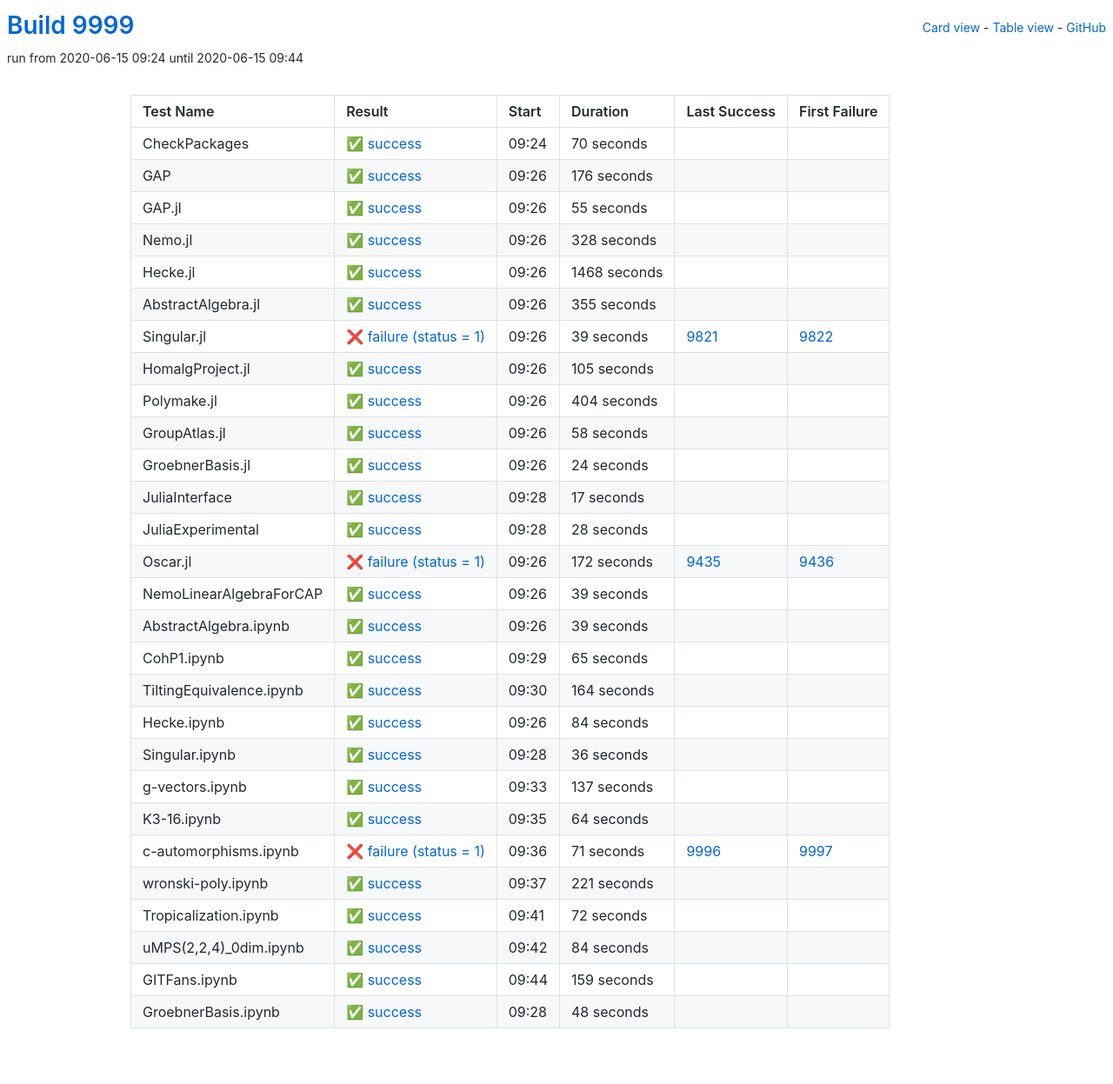
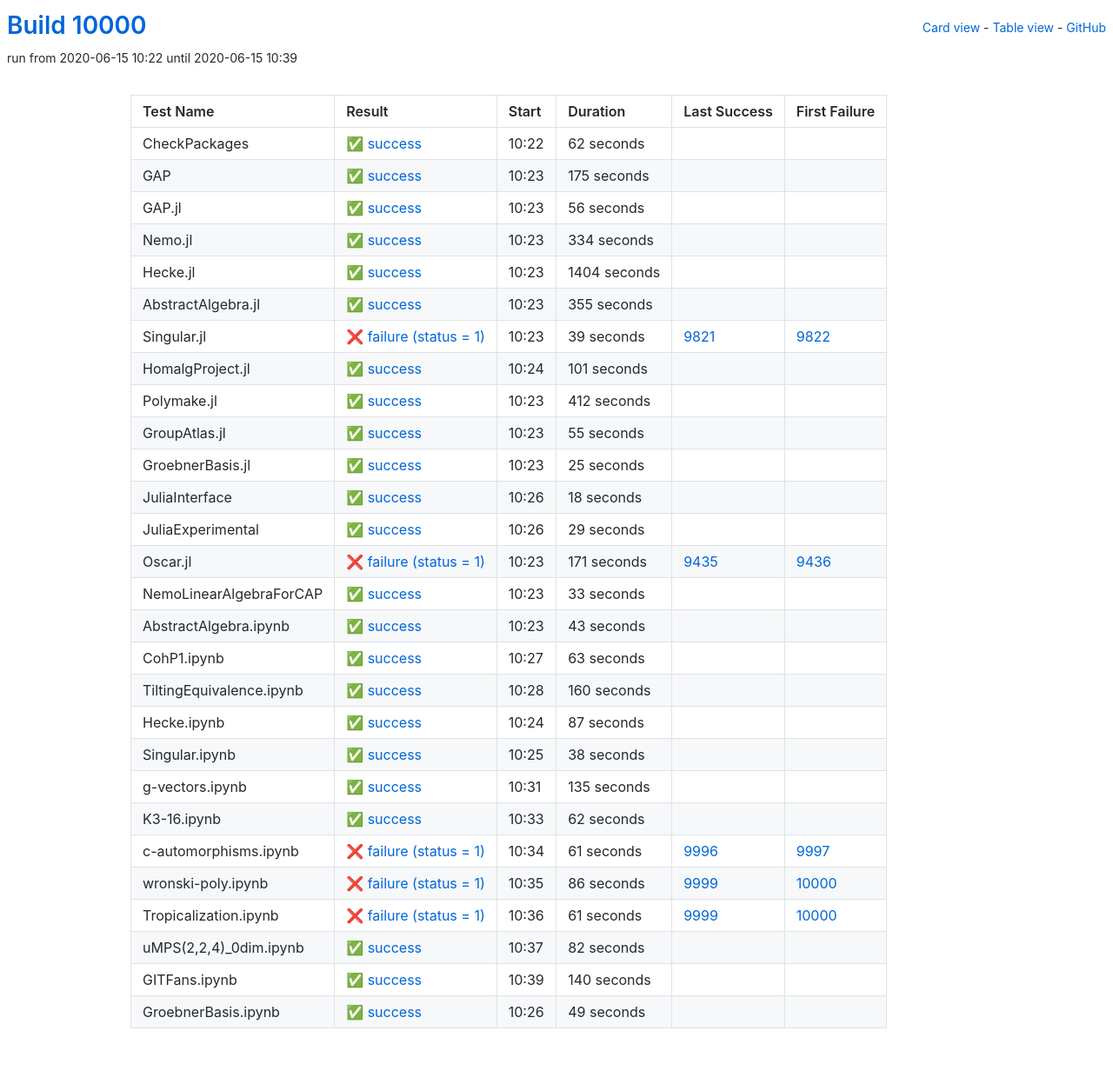
Before and after one commit to oscar-system/oscar-ci-status, a Jekyll site: the page built from table.html, in a window 1280 px wide. Shown: the whole page at 87% size. Built offline with Jekyll 4.4.1, drawn with Linux system fonts in a browser that asks for light colours.

Commit message:
Build #10000

```diff
--- a/_data/ci.yml
+++ b/_data/ci.yml
@@ -1,6 +1,6 @@
 ---
-build: 9999
-build_url: https://oscarci.mathematik.uni-kl.de/job/oscar/9999/
+build: 10000
+build_url: https://oscarci.mathematik.uni-kl.de/job/oscar/10000/
 job: oscar
 organization: oscar-system
 repo: oscar-ci-status
@@ -8,68 +8,68 @@
 tests:
 - name: CheckPackages
   id: checkpackages
-  log: https://oscarci.mathematik.uni-kl.de/job/oscar/9999/artifact/logs/build-9999/CheckPackages.log
-  start: 2020-06-15 09:24
+  log: https://oscarci.mathematik.uni-kl.de/job/oscar/10000/artifact/logs/build-10000/CheckPackages.log
+  start: 2020-06-15 10:22
   success: true
   exitcode: 0
   status: success
-  duration: 70
+  duration: 62
   last_success: false
   last_success_url:
   first_failure: false
   first_failure_url:
 - name: GAP
   id: gap
-  log: https://oscarci.mathematik.uni-kl.de/job/oscar/9999/artifact/logs/build-9999/GAP.log
-  start: 2020-06-15 09:26
+  log: https://oscarci.mathematik.uni-kl.de/job/oscar/10000/artifact/logs/build-10000/GAP.log
+  start: 2020-06-15 10:23
   success: true
   exitcode: 0
   status: success
-  duration: 176
+  duration: 175
   last_success: false
   last_success_url:
   first_failure: false
   first_failure_url:
 - name: GAP.jl
   id: gap-jl
-  log: https://oscarci.mathematik.uni-kl.de/job/oscar/9999/artifact/logs/build-9999/GAP.jl.log
-  start: 2020-06-15 09:26
+  log: https://oscarci.mathematik.uni-kl.de/job/oscar/10000/artifact/logs/build-10000/GAP.jl.log
+  start: 2020-06-15 10:23
   success: true
   exitcode: 0
   status: success
-  duration: 55
+  duration: 56
   last_success: false
   last_success_url:
   first_failure: false
   first_failure_url:
 - name: Nemo.jl
   id: nemo-jl
-  log: https://oscarci.mathematik.uni-kl.de/job/oscar/9999/artifact/logs/build-9999/Nemo.jl.log
-  start: 2020-06-15 09:26
+  log: https://oscarci.mathematik.uni-kl.de/job/oscar/10000/artifact/logs/build-10000/Nemo.jl.log
+  start: 2020-06-15 10:23
   success: true
   exitcode: 0
   status: success
-  duration: 328
+  duration: 334
   last_success: false
   last_success_url:
   first_failure: false
   first_failure_url:
 - name: Hecke.jl
   id: hecke-jl
-  log: https://oscarci.mathematik.uni-kl.de/job/oscar/9999/artifact/logs/build-9999/Hecke.jl.log
-  start: 2020-06-15 09:26
+  log: https://oscarci.mathematik.uni-kl.de/job/oscar/10000/artifact/logs/build-10000/Hecke.jl.log
+  start: 2020-06-15 10:23
   success: true
   exitcode: 0
   status: success
-  duration: 1468
+  duration: 1404
   last_success: false
   last_success_url:
   first_failure: false
   first_failure_url:
 - name: AbstractAlgebra.jl
   id: abstractalgebra-jl
-  log: https://oscarci.mathematik.uni-kl.de/job/oscar/9999/artifact/logs/build-9999/AbstractAlgebra.jl.log
-  start: 2020-06-15 09:26
+  log: https://oscarci.mathematik.uni-kl.de/job/oscar/10000/artifact/logs/build-10000/AbstractAlgebra.jl.log
+  start: 2020-06-15 10:23
   success: true
   exitcode: 0
   status: success
@@ -80,8 +80,8 @@
   first_failure_url:
 - name: Singular.jl
   id: singular-jl
-  log: https://oscarci.mathematik.uni-kl.de/job/oscar/9999/artifact/logs/build-9999/Singular.jl.log
-  start: 2020-06-15 09:26
+  log: https://oscarci.mathematik.uni-kl.de/job/oscar/10000/artifact/logs/build-10000/Singular.jl.log
+  start: 2020-06-15 10:23
   success: false
   exitcode: 1
   status: failure
@@ -92,252 +92,252 @@
   first_failure_url: https://oscarci.mathematik.uni-kl.de/job/oscar/9822/
 - name: HomalgProject.jl
   id: homalgproject-jl
-  log: https://oscarci.mathematik.uni-kl.de/job/oscar/9999/artifact/logs/build-9999/HomalgProject.jl.log
-  start: 2020-06-15 09:26
+  log: https://oscarci.mathematik.uni-kl.de/job/oscar/10000/artifact/logs/build-10000/HomalgProject.jl.log
+  start: 2020-06-15 10:24
   success: true
   exitcode: 0
   status: success
-  duration: 105
+  duration: 101
   last_success: false
   last_success_url:
   first_failure: false
   first_failure_url:
 - name: Polymake.jl
   id: polymake-jl
-  log: https://oscarci.mathematik.uni-kl.de/job/oscar/9999/artifact/logs/build-9999/Polymake.jl.log
-  start: 2020-06-15 09:26
+  log: https://oscarci.mathematik.uni-kl.de/job/oscar/10000/artifact/logs/build-10000/Polymake.jl.log
+  start: 2020-06-15 10:23
   success: true
   exitcode: 0
   status: success
-  duration: 404
+  duration: 412
   last_success: false
   last_success_url:
   first_failure: false
   first_failure_url:
 - name: GroupAtlas.jl
   id: groupatlas-jl
-  log: https://oscarci.mathematik.uni-kl.de/job/oscar/9999/artifact/logs/build-9999/GroupAtlas.jl.log
-  start: 2020-06-15 09:26
+  log: https://oscarci.mathematik.uni-kl.de/job/oscar/10000/artifact/logs/build-10000/GroupAtlas.jl.log
+  start: 2020-06-15 10:23
   success: true
   exitcode: 0
   status: success
-  duration: 58
+  duration: 55
   last_success: false
   last_success_url:
   first_failure: false
   first_failure_url:
 - name: GroebnerBasis.jl
   id: groebnerbasis-jl
-  log: https://oscarci.mathematik.uni-kl.de/job/oscar/9999/artifact/logs/build-9999/GroebnerBasis.jl.log
-  start: 2020-06-15 09:26
+  log: https://oscarci.mathematik.uni-kl.de/job/oscar/10000/artifact/logs/build-10000/GroebnerBasis.jl.log
+  start: 2020-06-15 10:23
   success: true
   exitcode: 0
   status: success
-  duration: 24
+  duration: 25
   last_success: false
   last_success_url:
   first_failure: false
   first_failure_url:
 - name: JuliaInterface
   id: juliainterface
-  log: https://oscarci.mathematik.uni-kl.de/job/oscar/9999/artifact/logs/build-9999/JuliaInterface.log
-  start: 2020-06-15 09:28
+  log: https://oscarci.mathematik.uni-kl.de/job/oscar/10000/artifact/logs/build-10000/JuliaInterface.log
+  start: 2020-06-15 10:26
   success: true
   exitcode: 0
   status: success
-  duration: 17
+  duration: 18
   last_success: false
   last_success_url:
   first_failure: false
   first_failure_url:
 - name: JuliaExperimental
   id: juliaexperimental
-  log: https://oscarci.mathematik.uni-kl.de/job/oscar/9999/artifact/logs/build-9999/JuliaExperimental.log
-  start: 2020-06-15 09:28
+  log: https://oscarci.mathematik.uni-kl.de/job/oscar/10000/artifact/logs/build-10000/JuliaExperimental.log
+  start: 2020-06-15 10:26
   success: true
   exitcode: 0
   status: success
-  duration: 28
+  duration: 29
   last_success: false
   last_success_url:
   first_failure: false
   first_failure_url:
 - name: Oscar.jl
   id: oscar-jl
-  log: https://oscarci.mathematik.uni-kl.de/job/oscar/9999/artifact/logs/build-9999/Oscar.jl.log
-  start: 2020-06-15 09:26
+  log: https://oscarci.mathematik.uni-kl.de/job/oscar/10000/artifact/logs/build-10000/Oscar.jl.log
+  start: 2020-06-15 10:23
   success: false
   exitcode: 1
   status: failure
-  duration: 172
+  duration: 171
   last_success: 9435
   last_success_url: https://oscarci.mathematik.uni-kl.de/job/oscar/9435/
   first_failure: 9436
   first_failure_url: https://oscarci.mathematik.uni-kl.de/job/oscar/9436/
 - name: NemoLinearAlgebraForCAP
   id: nemolinearalgebraforcap
-  log: https://oscarci.mathematik.uni-kl.de/job/oscar/9999/artifact/logs/build-9999/NemoLinearAlgebraForCAP.log
-  start: 2020-06-15 09:26
+  log: https://oscarci.mathematik.uni-kl.de/job/oscar/10000/artifact/logs/build-10000/NemoLinearAlgebraForCAP.log
+  start: 2020-06-15 10:23
   success: true
   exitcode: 0
   status: success
-  duration: 39
+  duration: 33
   last_success: false
   last_success_url:
   first_failure: false
   first_failure_url:
 - name: AbstractAlgebra.ipynb
   id: abstractalgebra-ipynb
-  log: https://oscarci.mathematik.uni-kl.de/job/oscar/9999/artifact/logs/build-9999/AbstractAlgebra.ipynb.log
-  start: 2020-06-15 09:26
+  log: https://oscarci.mathematik.uni-kl.de/job/oscar/10000/artifact/logs/build-10000/AbstractAlgebra.ipynb.log
+  start: 2020-06-15 10:23
   success: true
   exitcode: 0
   status: success
-  duration: 39
+  duration: 43
   last_success: false
   last_success_url:
   first_failure: false
   first_failure_url:
 - name: CohP1.ipynb
   id: cohp1-ipynb
-  log: https://oscarci.mathematik.uni-kl.de/job/oscar/9999/artifact/logs/build-9999/CohP1.ipynb.log
-  start: 2020-06-15 09:29
+  log: https://oscarci.mathematik.uni-kl.de/job/oscar/10000/artifact/logs/build-10000/CohP1.ipynb.log
+  start: 2020-06-15 10:27
   success: true
   exitcode: 0
   status: success
-  duration: 65
+  duration: 63
   last_success: false
   last_success_url:
   first_failure: false
   first_failure_url:
 - name: TiltingEquivalence.ipynb
   id: tiltingequivalence-ipynb
-  log: https://oscarci.mathematik.uni-kl.de/job/oscar/9999/artifact/logs/build-9999/TiltingEquivalence.ipynb.log
-  start: 2020-06-15 09:30
+  log: https://oscarci.mathematik.uni-kl.de/job/oscar/10000/artifact/logs/build-10000/TiltingEquivalence.ipynb.log
+  start: 2020-06-15 10:28
   success: true
   exitcode: 0
   status: success
-  duration: 164
+  duration: 160
   last_success: false
   last_success_url:
   first_failure: false
   first_failure_url:
 - name: Hecke.ipynb
   id: hecke-ipynb
-  log: https://oscarci.mathematik.uni-kl.de/job/oscar/9999/artifact/logs/build-9999/Hecke.ipynb.log
-  start: 2020-06-15 09:26
+  log: https://oscarci.mathematik.uni-kl.de/job/oscar/10000/artifact/logs/build-10000/Hecke.ipynb.log
+  start: 2020-06-15 10:24
   success: true
   exitcode: 0
   status: success
-  duration: 84
+  duration: 87
   last_success: false
   last_success_url:
   first_failure: false
   first_failure_url:
 - name: Singular.ipynb
   id: singular-ipynb
-  log: https://oscarci.mathematik.uni-kl.de/job/oscar/9999/artifact/logs/build-9999/Singular.ipynb.log
-  start: 2020-06-15 09:28
+  log: https://oscarci.mathematik.uni-kl.de/job/oscar/10000/artifact/logs/build-10000/Singular.ipynb.log
+  start: 2020-06-15 10:25
   success: true
   exitcode: 0
   status: success
-  duration: 36
+  duration: 38
   last_success: false
   last_success_url:
   first_failure: false
   first_failure_url:
 - name: g-vectors.ipynb
   id: g-vectors-ipynb
-  log: https://oscarci.mathematik.uni-kl.de/job/oscar/9999/artifact/logs/build-9999/g-vectors.ipynb.log
-  start: 2020-06-15 09:33
+  log: https://oscarci.mathematik.uni-kl.de/job/oscar/10000/artifact/logs/build-10000/g-vectors.ipynb.log
+  start: 2020-06-15 10:31
   success: true
   exitcode: 0
   status: success
-  duration: 137
+  duration: 135
   last_success: false
   last_success_url:
   first_failure: false
   first_failure_url:
 - name: K3-16.ipynb
   id: k3-16-ipynb
-  log: https://oscarci.mathematik.uni-kl.de/job/oscar/9999/artifact/logs/build-9999/K3-16.ipynb.log
-  start: 2020-06-15 09:35
+  log: https://oscarci.mathematik.uni-kl.de/job/oscar/10000/artifact/logs/build-10000/K3-16.ipynb.log
+  start: 2020-06-15 10:33
   success: true
   exitcode: 0
   status: success
-  duration: 64
+  duration: 62
   last_success: false
   last_success_url:
   first_failure: false
   first_failure_url:
 - name: c-automorphisms.ipynb
   id: c-automorphisms-ipynb
-  log: https://oscarci.mathematik.uni-kl.de/job/oscar/9999/artifact/logs/build-9999/c-automorphisms.ipynb.log
-  start: 2020-06-15 09:36
+  log: https://oscarci.mathematik.uni-kl.de/job/oscar/10000/artifact/logs/build-10000/c-automorphisms.ipynb.log
+  start: 2020-06-15 10:34
   success: false
   exitcode: 1
   status: failure
-  duration: 71
+  duration: 61
   last_success: 9996
   last_success_url: https://oscarci.mathematik.uni-kl.de/job/oscar/9996/
   first_failure: 9997
   first_failure_url: https://oscarci.mathematik.uni-kl.de/job/oscar/9997/
 - name: wronski-poly.ipynb
   id: wronski-poly-ipynb
-  log: https://oscarci.mathematik.uni-kl.de/job/oscar/9999/artifact/logs/build-9999/wronski-poly.ipynb.log
-  start: 2020-06-15 09:37
+  log: https://oscarci.mathematik.uni-kl.de/job/oscar/10000/artifact/logs/build-10000/wronski-poly.ipynb.log
+  start: 2020-06-15 10:35
+  success: false
+  exitcode: 1
+  status: failure
+  duration: 86
+  last_success: 9999
+  last_success_url: https://oscarci.mathematik.uni-kl.de/job/oscar/9999/
+  first_failure: 10000
+  first_failure_url: https://oscarci.mathematik.uni-kl.de/job/oscar/10000/
+- name: Tropicalization.ipynb
+  id: tropicalization-ipynb
+  log: https://oscarci.mathematik.uni-kl.de/job/oscar/10000/artifact/logs/build-10000/Tropicalization.ipynb.log
+  start: 2020-06-15 10:36
+  success: false
+  exitcode: 1
+  status: failure
+  duration: 61
+  last_success: 9999
+  last_success_url: https://oscarci.mathematik.uni-kl.de/job/oscar/9999/
+  first_failure: 10000
+  first_failure_url: https://oscarci.mathematik.uni-kl.de/job/oscar/10000/
+- name: uMPS(2,2,4)_0dim.ipynb
+  id: umps-2-2-4-0dim-ipynb
+  log: https://oscarci.mathematik.uni-kl.de/job/oscar/10000/artifact/logs/build-10000/uMPS-2-2-4-_0dim.ipynb.log
+  start: 2020-06-15 10:37
   success: true
   exitcode: 0
   status: success
-  duration: 221
-  last_success: false
-  last_success_url:
-  first_failure: false
-  first_failure_url:
-- name: Tropicalization.ipynb
-  id: tropicalization-ipynb
-  log: https://oscarci.mathematik.uni-kl.de/job/oscar/9999/artifact/logs/build-9999/Tropicalization.ipynb.log
-  start: 2020-06-15 09:41
-  success: true
-  exitcode: 0
-  status: success
-  duration: 72
-  last_success: false
-  last_success_url:
-  first_failure: false
-  first_failure_url:
-- name: uMPS(2,2,4)_0dim.ipynb
-  id: umps-2-2-4-0dim-ipynb
-  log: https://oscarci.mathematik.uni-kl.de/job/oscar/9999/artifact/logs/build-9999/uMPS-2-2-4-_0dim.ipynb.log
-  start: 2020-06-15 09:42
-  success: true
-  exitcode: 0
-  status: success
-  duration: 84
+  duration: 82
   last_success: false
   last_success_url:
   first_failure: false
   first_failure_url:
 - name: GITFans.ipynb
   id: gitfans-ipynb
-  log: https://oscarci.mathematik.uni-kl.de/job/oscar/9999/artifact/logs/build-9999/GITFans.ipynb.log
-  start: 2020-06-15 09:44
+  log: https://oscarci.mathematik.uni-kl.de/job/oscar/10000/artifact/logs/build-10000/GITFans.ipynb.log
+  start: 2020-06-15 10:39
   success: true
   exitcode: 0
   status: success
-  duration: 159
+  duration: 140
   last_success: false
   last_success_url:
   first_failure: false
   first_failure_url:
 - name: GroebnerBasis.ipynb
   id: groebnerbasis-ipynb
-  log: https://oscarci.mathematik.uni-kl.de/job/oscar/9999/artifact/logs/build-9999/GroebnerBasis.ipynb.log
-  start: 2020-06-15 09:28
+  log: https://oscarci.mathematik.uni-kl.de/job/oscar/10000/artifact/logs/build-10000/GroebnerBasis.ipynb.log
+  start: 2020-06-15 10:26
   success: true
   exitcode: 0
   status: success
-  duration: 48
+  duration: 49
   last_success: false
   last_success_url:
   first_failure: false
```
Also changed, not shown: README.md.
